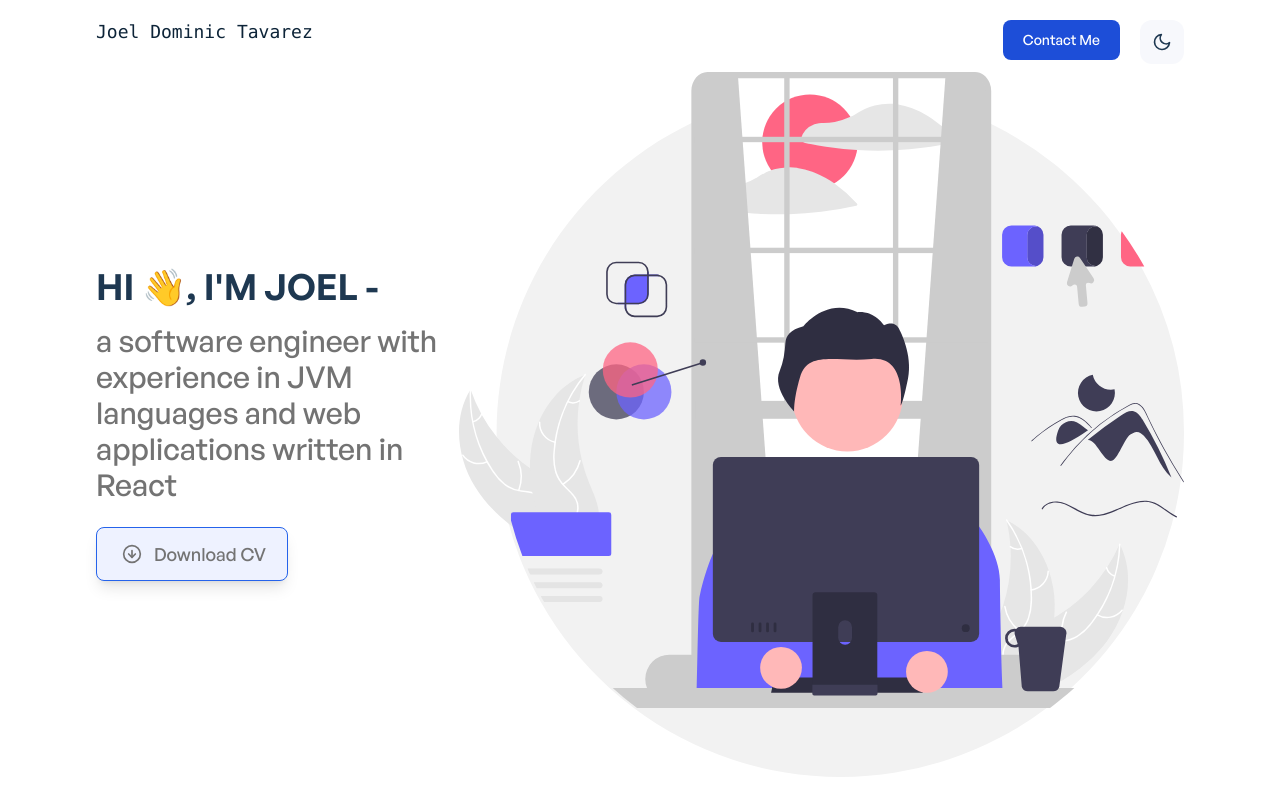
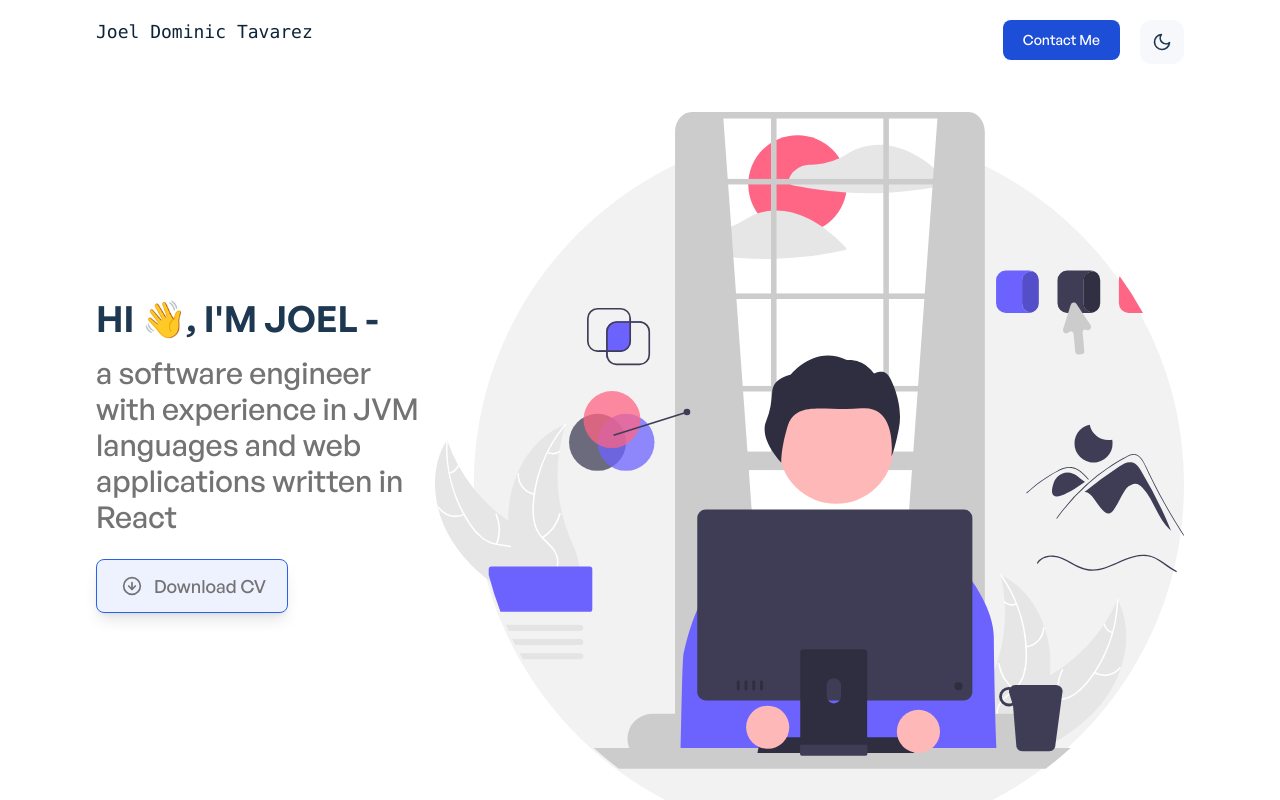
Before and after one commit to Don-Joel/Me, a Next.js app: page / in a window 1280 px wide. Shown: the top 800 px of the page. Built offline with nearby package versions, Linux system fonts and the light colour scheme.

Commit message:
setting fixed height and width for banner image to better performance

```diff
--- a/components/shared/AppBanner.jsx
+++ b/components/shared/AppBanner.jsx
@@ -60,9 +60,27 @@ function AppBanner() {
         initial={{ opacity: 0, y: -180 }}
         animate={{ opacity: 1, y: 0 }}
         transition={{ ease: "easeInOut", duration: 0.9, delay: 0.2 }}
-        className=" w-full sm:w-2/3 text-right float-right mt-10 sm:mt-0"
+        className="block sm:hidden sm:text-right sm:float-right sm:mt-10 sm:mt-0"
       >
-        <img layout="responsive" src="/images/udeveloper.svg" alt="Developer" />
+        <img
+          src="/images/udeveloper.svg"
+          width={400}
+          height={400}
+          alt="Developer-small"
+        />
+      </motion.div>
+      <motion.div
+        initial={{ opacity: 0, y: -180 }}
+        animate={{ opacity: 1, y: 0 }}
+        transition={{ ease: "easeInOut", duration: 0.9, delay: 0.2 }}
+        className="hidden sm:block text-right float-right mt-10 mt-0"
+      >
+        <img
+          src="/images/udeveloper.svg"
+          width={800}
+          height={800}
+          alt="Developer-large"
+        />
       </motion.div>
     </motion.section>
   );
```
